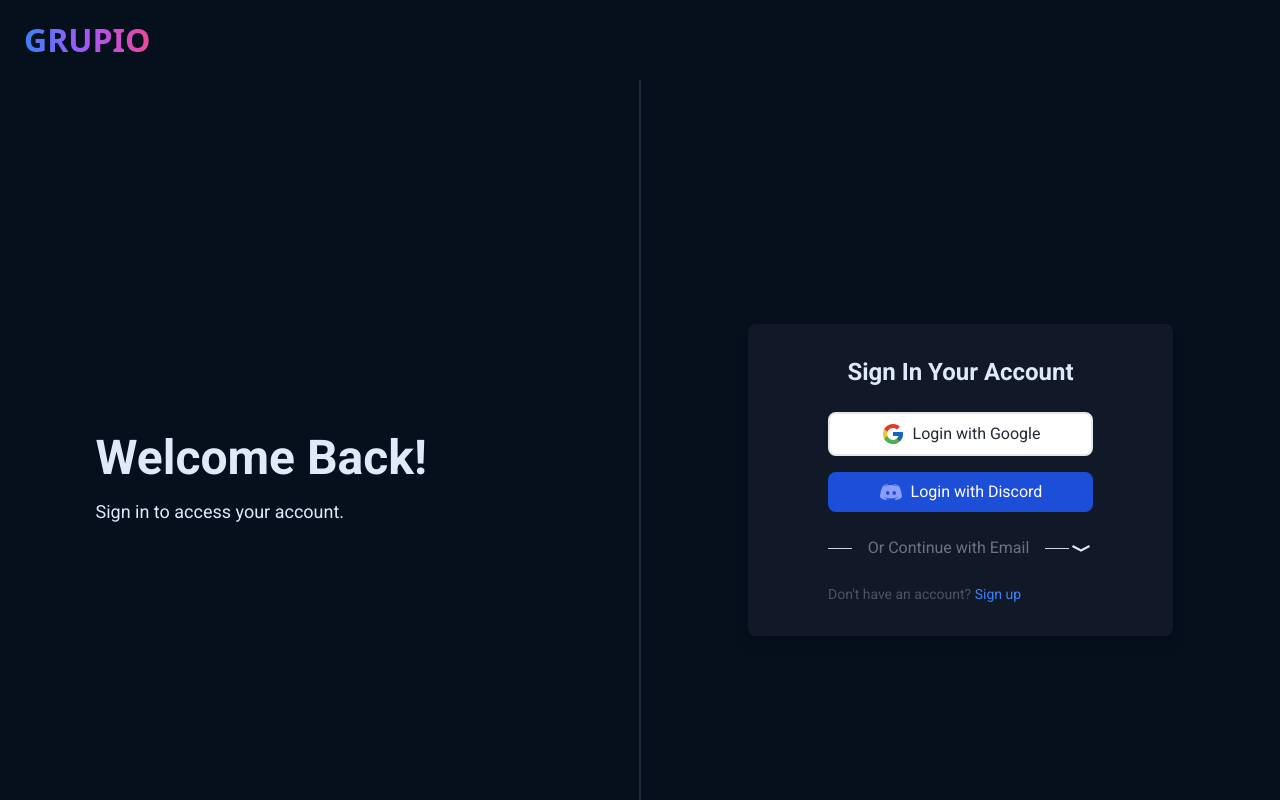
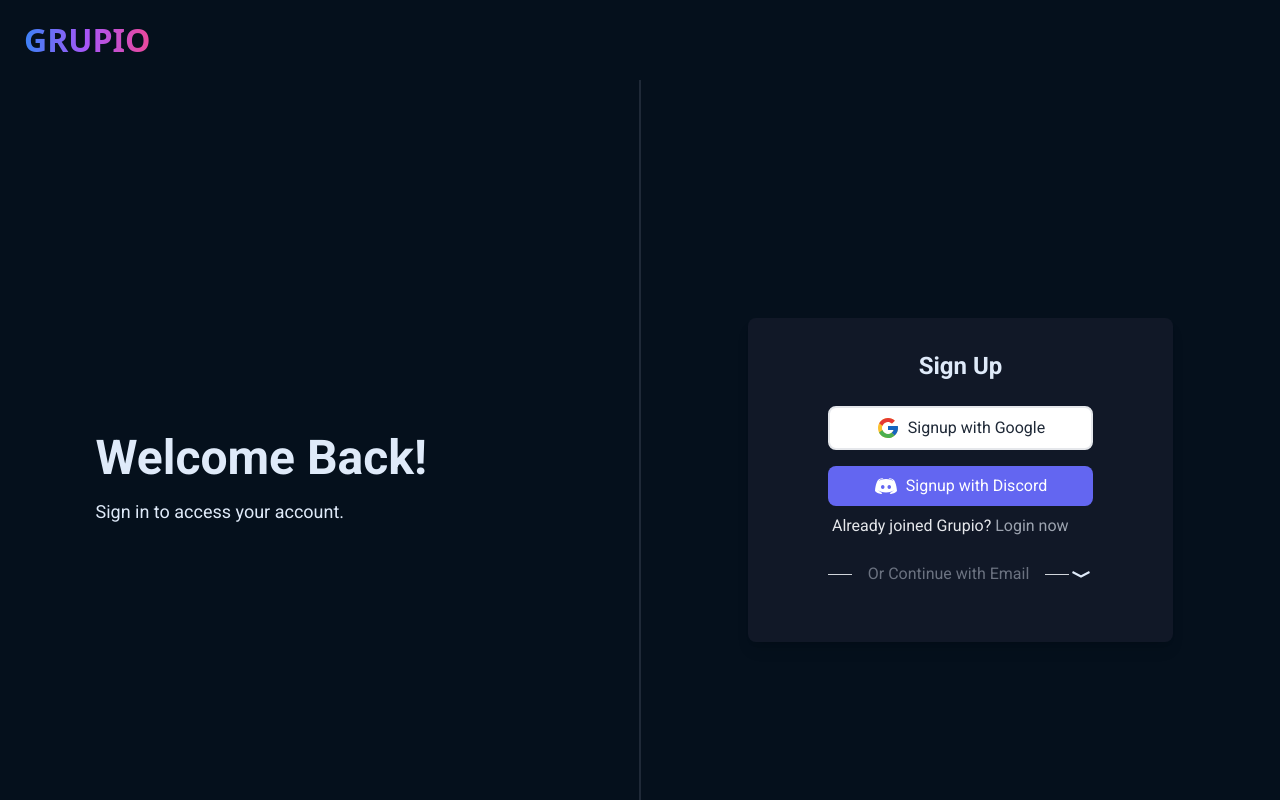
Before and after one commit to anant223/Eventopedia, a React (Vite) app: page /auth in a window 1280 px wide. Shown: the top 800 px of the page. Built offline with nearby package versions, Linux system fonts and the light colour scheme; a web font is replaced by a local one.

Commit message:
fixing auth layout

```diff
--- a/src/components/Auth/Login/Login.jsx
+++ b/src/components/Auth/Login/Login.jsx
@@ -6,12 +6,11 @@
 import { Link, useNavigate } from 'react-router-dom';
 import { loginSession } from '../../../features/authActions.js';
 
-const Login = () => {
+const Login = ({signupFn}) => {
   const [isHidden, setIsHidden] = React.useState(false);
   const navigate = useNavigate()
   const {register, handleSubmit, formState : {errors}} = useForm();
   const dispatch = useDispatch();
-
   const handleSession = (data) => {
     dispatch(loginSession(data, navigate));
   };
@@ -21,12 +20,16 @@
     <div className=" lg:bg-gray-900 text-text p-8 rounded-lg sm:shadow-lg max-w-[425px] w-full">
       <Container>
         <div>
-          <h2 className="text-2xl font-semibold text-center mb-6">Sign In Your Account</h2>
+          <h2 className="text-2xl font-semibold text-center mb-6">
+            Sign In Your Account
+          </h2>
 
           {!isHidden ? (
             <div className="flex flex-col gap-4">
-              <button className="flex items-center justify-center gap-2 px-4 py-2 border-2  rounded-lg transition bg-white
-              text-gray-800">
+              <button
+                className="flex items-center justify-center gap-2 px-4 py-2 border-2  rounded-lg transition bg-white
+              text-gray-800"
+              >
                 <svg
                   xmlns="http://www.w3.org/2000/svg"
                   x="0px"
@@ -54,7 +57,7 @@
                 </svg>
                 Login with Google
               </button>
-              <button className="flex items-center justify-center gap-2 px-4 py-2 bg-blue-700 text-white rounded-lg hover:bg-blue-800 transition w-full">
+              <button className="flex items-center justify-center gap-2 px-4 py-2 bg-indigo-500 text-white rounded-lg hover:bg-indigo-600 transition w-full">
                 <svg
                   xmlns="http://www.w3.org/2000/svg"
                   x="0px"
@@ -64,11 +67,11 @@
                   viewBox="0 0 48 48"
                 >
                   <path
-                    fill="#8c9eff"
+                    fill="white"
                     d="M40,12c0,0-4.585-3.588-10-4l-0.488,0.976C34.408,10.174,36.654,11.891,39,14c-4.045-2.065-8.039-4-15-4s-10.955,1.935-15,4c2.346-2.109,5.018-4.015,9.488-5.024L18,8c-5.681,0.537-10,4-10,4s-5.121,7.425-6,22c5.162,5.953,13,6,13,6l1.639-2.185C13.857,36.848,10.715,35.121,8,32c3.238,2.45,8.125,5,16,5s12.762-2.55,16-5c-2.715,3.121-5.857,4.848-8.639,5.815L33,40c0,0,7.838-0.047,13-6C45.121,19.425,40,12,40,12z M17.5,30c-1.933,0-3.5-1.791-3.5-4c0-2.209,1.567-4,3.5-4s3.5,1.791,3.5,4C21,28.209,19.433,30,17.5,30z M30.5,30c-1.933,0-3.5-1.791-3.5-4c0-2.209,1.567-4,3.5-4s3.5,1.791,3.5,4C34,28.209,32.433,30,30.5,30z"
                   ></path>
                 </svg>
-                Login with Discord
+                Log in with Discord
               </button>
             </div>
           ) : (
@@ -115,9 +118,12 @@
           <div>
             <p className=" text-left text-gray-600 mt-4 text-sm font-roboto">
               Don't have an account?{" "}
-              <Link to="/auth" className="text-blue-500 hover:underline">
+              <button
+                onClick={() => signupFn("signup")}
+                className="text-blue-500 hover:underline"
+              >
                 Sign up
-              </Link>
+              </button>
             </p>
           </div>
         </div>
--- a/src/components/Auth/Signup/Signup.jsx
+++ b/src/components/Auth/Signup/Signup.jsx
@@ -5,7 +5,7 @@
 import { useForm } from "react-hook-form";
 import { signUp } from "../../../features/authActions.js";
 
-const Signup = () => {
+const Signup = ({loginFn}) => {
   const [isHidden, setIsHidden] = useState(false)
   const {
     register,
@@ -20,7 +20,7 @@
 
 
   return (
-    <div className="lg:bg-black py-4 rounded-lg lg:shadow-lg w-full font-roboto text-white max-w-[420px]">
+    <div className=" lg:bg-gray-900 text-text p-8 rounded-lg sm:shadow-lg max-w-[425px] w-full">
       <Container>
         <div>
           <h2 className="text-2xl font-semibold text-center mb-6 ">Sign Up</h2>
@@ -80,7 +80,7 @@
                 <input
                   type="text"
                   placeholder="Username"
-                  className="px-4 py-2 border rounded-lg focus:outline-none focus:ring focus:border-blue-500"
+                  className=" bg-transparent px-4 py-2 border rounded-lg focus:outline-none focus:ring focus:border-gray-500"
                   {...register("username", {
                     required: "username is required",
                   })}
@@ -88,7 +88,7 @@
                 <input
                   type="email"
                   placeholder="Email"
-                  className="px-4 py-2 border rounded-lg focus:outline-none focus:ring focus:border-blue-500"
+                  className=" bg-transparent px-4 py-2 border rounded-lg focus:outline-none focus:ring focus:border-gray-500"
                   {...register("email", {
                     required: "email required",
                     pattern: {
@@ -101,7 +101,7 @@
                 <input
                   type="password"
                   placeholder="Password"
-                  className="px-4 py-2 border rounded-lg focus:outline-none focus:ring focus:border-blue-500"
+                  className=" bg-transparent px-4 py-2 border rounded-lg focus:outline-none focus:ring focus:border-gray-500"
                   {...register("password", {
                     required: "username is required",
                     minLength: {
@@ -112,18 +112,21 @@
                 />
                 <button
                   type="submit"
-                  className="px-4 py-2 bg-blue-500 text-white rounded-lg hover:bg-blue-600 transition"
+                  className="px-4 py-2 bg-primary text-black rounded-lg hover:bg-blue-200 transition"
                 >
-                  Signup
+                  Sign up
                 </button>
               </form>
             </>
           )}
           <div className=" px-1 mt-2 text-gray-200 font-roboto">
             <span>Already joined Grupio? </span>
-            <Link to="#" className="text-gray-400 hover:underline">
+            <button
+              onClick={() => loginFn("login")}
+              className="text-gray-400 hover:underline"
+            >
               Login now
-            </Link>
+            </button>
           </div>
           <div className="my-6 flex items-center">
             <hr className="flex-grow border-t border-gray-300" />
--- a/src/components/Header/BurgerMenu.jsx
+++ b/src/components/Header/BurgerMenu.jsx
@@ -1,7 +1,6 @@
 import React, { useState } from 'react'
 
 const BurgerMenu = ({ status, handleClick }) => {
-  const [isClick, setIsClick] = useState(false);
   return (
     <div className=" z-30">
       <div
--- a/src/components/Header/Header.jsx
+++ b/src/components/Header/Header.jsx
@@ -10,7 +10,6 @@
   const lastScroll = useRef(0);
   const [state, setState] = useState(false);
 
-  console.log(location);
 
     const toggleBurger = () =>{
       setState(!state)
@@ -66,7 +65,8 @@
             <Logo />
           </Link>
         </div>
-        {location.pathname === "/" && <div className="">
+        {location.pathname === "/" && (
+          <div className="">
             <ul className="hidden sm:flex text-[16px] font-medium gap-6 items-center">
               <li className="">
                 <Link to="#features">Features</Link>
@@ -78,7 +78,7 @@
                 <Link to="#">Pricing</Link>
               </li>
               <li className="inline-block bg-primary rounded-[30px] p-[14px_40px] rounded-tr-none text-[14px] font-semibold hover:rounded-tr-[30px] hover:transition-all hover:duration-300 text-black">
-              <Link to="/auth">Login</Link>
+                <Link to="/auth?type=login">Login</Link>
               </li>
             </ul>
             <div className=" flex sm:hidden">
@@ -87,7 +87,8 @@
               </div>
               <MobileNav status={state} />
             </div>
-        </div>}
+          </div>
+        )}
       </motion.nav>
     </header>
   );
--- a/src/components/Header/MobileNav.jsx
+++ b/src/components/Header/MobileNav.jsx
@@ -19,7 +19,7 @@
             </li>
             <li>
               <Link
-                to="/auth"
+                to="/auth?type=login"
                 className="inline-block bg-primary rounded-[30px] p-[14px_40px] text-[14px] font-semibold text-black"
               >
                 Login
--- a/src/components/HeroSection/HeroSection.jsx
+++ b/src/components/HeroSection/HeroSection.jsx
@@ -6,11 +6,6 @@
 
 const HeroSection = () => {
   const navigate = useNavigate();
-
-  const handleClick = () => {
-    navigate("/auth");
-  };
-
   return (
     <section id="home" className="text-text min-h-dvh relative overflow-hidden">
       <div className="max-w-7xl mx-auto px-4 sm:px-6 w-full py-[40px] sm:py-[120px]">
@@ -21,7 +16,8 @@
             transition={{ duration: 0.6, delay: 0.2 }}
             className="font-bold mb-6 lg:text-6xl md:text-5xl text-4xl"
           >
-            The <span className=" text-6xl">ultimate</span> <span className=" text-5xl ">platform to </span>
+            The <span className=" text-6xl">ultimate</span>{" "}
+            <span className=" text-5xl ">platform to </span>
             <span className="bg-gradient-to-tr from-secondary via-primary to-accent bg-clip-text text-transparent font-CS text-5xl">
               Host/Attend
             </span>{" "}
@@ -44,7 +40,7 @@
             initial={{ opacity: 0, y: 30 }}
             animate={{ opacity: 1, y: 0 }}
             transition={{ duration: 0.6, delay: 0.6 }}
-            onClick={handleClick}
+            onClick={() => navigate("/auth?type=signup")}
             className="bg-primary text-black font-semibold px-6 py-3 sm:px-10 sm:py-4 text-base sm:text-xl rounded-[30px] rounded-tr-none hover:rounded-tr-[30px] transition-all duration-300"
           >
             Register
--- a/src/pages/Auth.jsx
+++ b/src/pages/Auth.jsx
@@ -1,10 +1,17 @@
 import React from "react";
 import { Login, Signup } from "../components/index.js";
-import { GoogleOAuthProvider, GoogleLogin } from "@react-oauth/google";
 import { motion } from "motion/react";
 import { easeIn } from "motion";
+import { useSearchParams } from "react-router-dom";
 
 const Auth = () => {
+  const [searchParam, setSearchParam] = useSearchParams();
+  const type = searchParam.get("type");
+
+  const handleToggle = (view) =>{
+    setSearchParam({type: view})
+  }
+
   return (
     <div className="min-h-screen flex bg-background font-roboto">
       <motion.div
@@ -23,7 +30,12 @@
         transition={{ duration: 0.8, delay: 0.2, ease: easeIn }}
         className="w-full mx-auto max-w-md flex justify-center items-center"
       >
-        <Login />
+        {console.log(searchParam)}
+        {type === "login" ? (
+          <Login signupFn={handleToggle} />
+        ) : (
+          <Signup loginFn={handleToggle} />
+        )}
       </motion.div>
     </div>
   );
```
Also changed, not shown: src/Routes/AppRouting.jsx (+4 -4 lines). Lines whose indentation alone changed are shown as unchanged.
